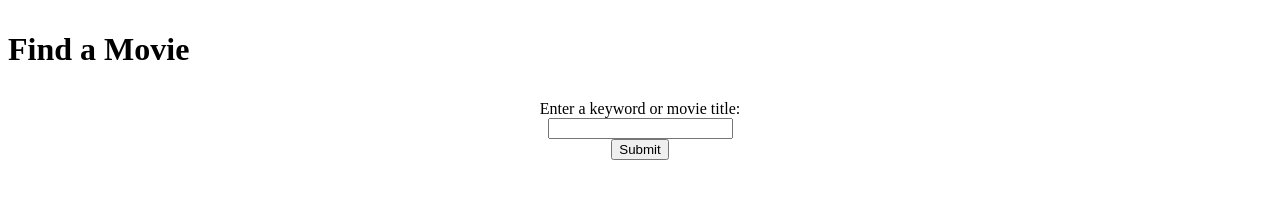
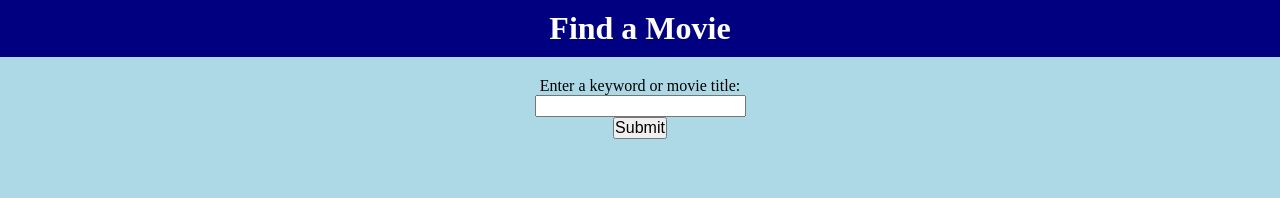
Before and after one commit to joshuamoore5899/BYU-OIT, a website: page webapp/index.html in a window 1280 px wide. Drawn offline with Linux system fonts and the light colour scheme.

Commit message:
fixed styling

```diff
--- a/webapp/public/style.css
+++ b/webapp/public/style.css
@@ -1,4 +1,4 @@
-<<<<<<< HEAD
+
 * {
   margin: 0;
   padding: 0;
@@ -6,15 +6,12 @@
   box-sizing: border-box;
 }
 
-=======
->>>>>>> 458f1276a52deb00c7f40006bde76a33ddf7b52a
 body {
   background: lightblue;
   display: flex;
   flex-direction: column;
 }
 
-<<<<<<< HEAD
 header {
   width: 100%;
   background: navy;
@@ -27,8 +24,6 @@ header h1 {
   padding: 10px 0;
 }
 
-=======
->>>>>>> 458f1276a52deb00c7f40006bde76a33ddf7b52a
 #top {
   width: 100%;
 }
```
